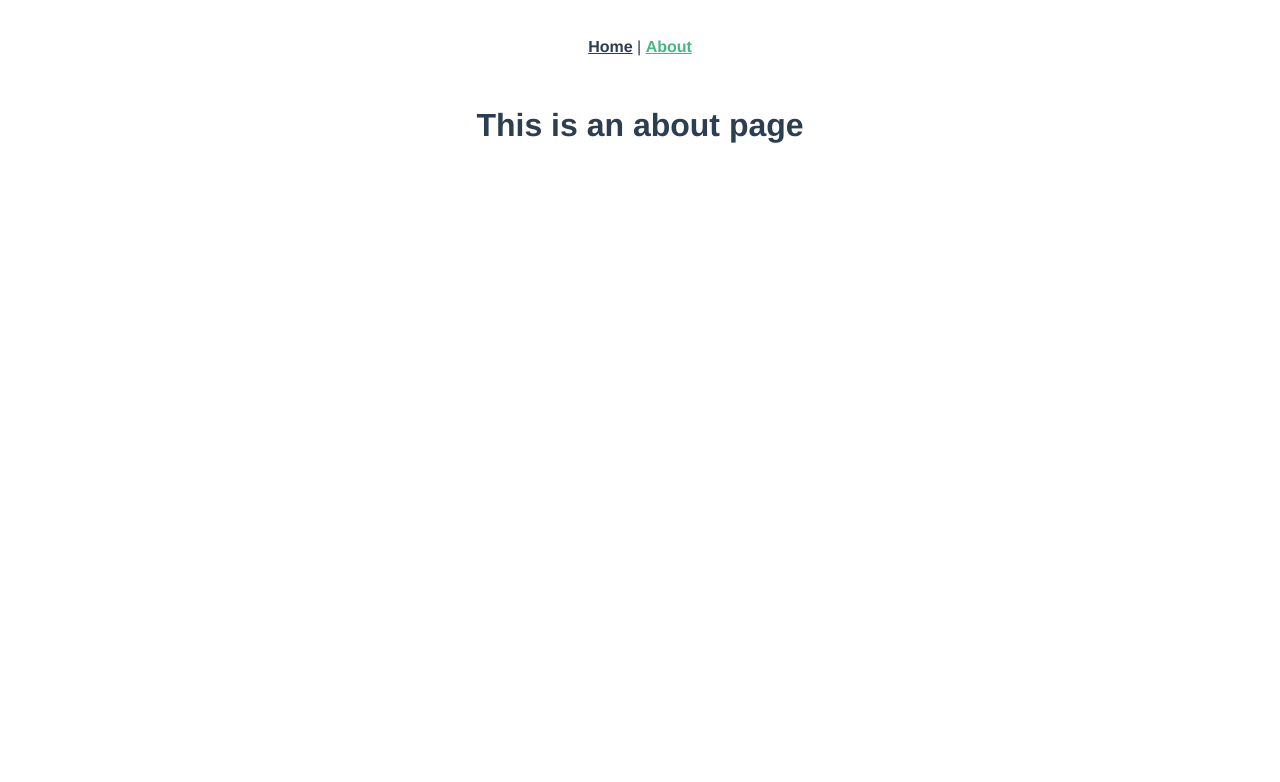
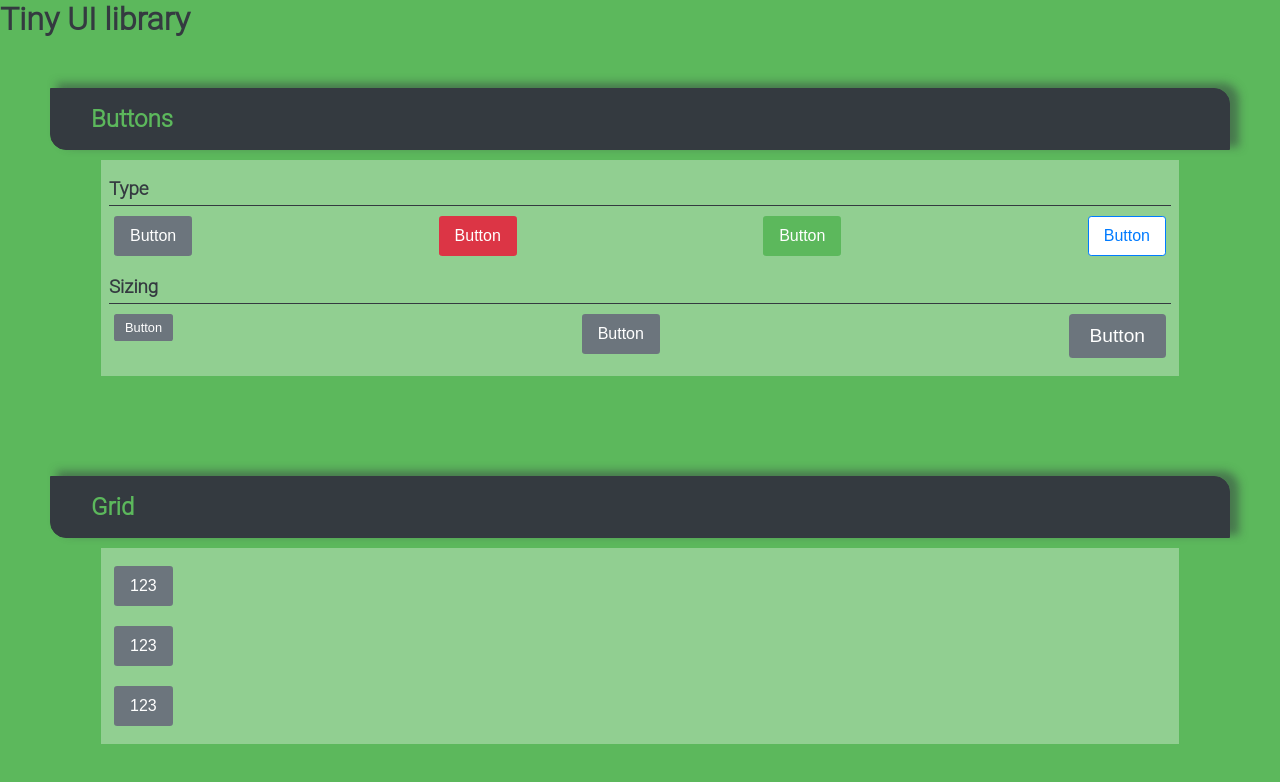
Before and after one commit to darkusss/UI-library, a Vue app in the folder my-ui-library/: page /about in a window 1280 px wide. Shown: the top 782 px of the page. Built offline with nearby package versions, Linux system fonts and the light colour scheme.

Commit message:
add button component

```diff
--- a/my-ui-library/src/App.vue
+++ b/my-ui-library/src/App.vue
@@ -1,31 +1,135 @@
 <template>
 	<div id="app">
-    <div id="nav">
-      <router-link to="/">Home</router-link> |
-      <router-link to="/about">About</router-link>
+		<header class="header">
+			<h1>Tiny UI library</h1>
+		</header>
+		<main>
+			<section class="section">
+				<h2 class="section-brand">Buttons</h2>
+				<div class="section-inner">
+					<div class="row">
+						<h3>Type</h3>
+						<MyButton @click="trigger">Button</MyButton>
+						<MyButton
+							v-for="(color, idx) in colors"
+							:key="idx"
+							:color="color"
+						>
+							Button
+						</MyButton>
 					</div>
-    <router-view/>
+					<div class="row">
+						<h3>Sizing</h3>
+						<MyButton
+							v-for="(size, idx) in sizes"
+							:key="idx"
+							:size="size">
+							Button
+						</MyButton>
+					</div>
+				</div>
+			</section>
+			<section class="section">
+				<h2 class="section-brand">Grid</h2>
+				<div class="section-inner">
+					<MyButton>123</MyButton>
+					<MyButton>123</MyButton>
+					<MyButton>123</MyButton>
+				</div>
+			</section>
+		</main>
 	</div>
 </template>
 
+<script>
+	// @ is an alias to /src
+	import MyButton from '@/components/MyButton.vue';
+
+	export default {
+		name: 'Home',
+		components: {
+			MyButton,
+		},
+		data() {
+			return {
+				colors: ['danger', 'success', 'outline-primary'],
+				sizes: ['sm', 'md', 'lg'],
+			};
+		},
+		methods: {
+			trigger: function () {
+				console.log(`You just trigger me`);
+			}
+		}
+	};
+</script>
+
 <style lang="less">
-#app {
-  font-family: Avenir, Helvetica, Arial, sans-serif;
-  -webkit-font-smoothing: antialiased;
-  -moz-osx-font-smoothing: grayscale;
-  text-align: center;
-  color: #2c3e50;
+	@primary-color: #007bff;
+	@success-color: #5cb85c;
+	@info-color: #5bc0de;
+	@warning-color: #ffc107;
+	@danger-color: #dc3545;
+	@dark-color: #343a40;
+	@lighten-success: lighten(@success-color, 15%);
+
+	*,
+	*:before,
+	*:after {
+		margin: 0;
+		padding: 0;
 	}
 
-#nav {
-  padding: 30px;
+	body {
+		font-family: "Roboto Light", sans-serif;
+	}
 
-  a {
-    font-weight: bold;
-    color: #2c3e50;
+	#app {
+		background-color: @success-color;
+		color: @dark-color;
 
-    &.router-link-exact-active {
-      color: #42b983;
+		main {
+			min-height: 100vh;
+
+			.section {
+
+				padding: 50px;
+
+				.section-brand {
+					color: @success-color;
+					background: @dark-color;
+					box-shadow: 8px -4px 8px 1px rgba(@dark-color,.5);
+
+					padding: 1rem 2.5rem;
+
+					border: 1px solid @dark-color;
+					border-radius: 0 16px;
+				}
+
+				.section-inner {
+					width: 90%;
+
+					background: @lighten-success;
+
+					margin: 10px auto 0;
+					padding: .5rem;
+
+					.row {
+						width: 100%;
+
+						display: flex;
+						justify-content: space-between;
+						flex-wrap: wrap;
+
+						h3 {
+							width: 100%;
+
+							padding: 10px 0 5px;
+
+							border-bottom: 1px solid @dark-color;
+						}
+					}
+				}
 			}
 		}
 	}
--- /dev/null
+++ b/my-ui-library/src/components/MyButton.vue
@@ -0,0 +1,90 @@
+<template>
+	<div id="wrapper">
+		<button @click="$emit('click')" class="btn" :class="'btn-' + color + ' btn-' + size">
+			<slot></slot>
+		</button>
+	</div>
+</template>
+<script>
+	import Vue from 'vue';
+
+	export default Vue.extend({
+		name: 'MyButton',
+		props: {
+			size: {
+				type: String,
+				default: 'md',
+			},
+			color: {
+				type: String,
+				default: 'secondary',
+			},
+		},
+
+	});
+</script>
+<style lang="less">
+	@primary-color: #007bff;
+	@secondary-color: #6c757d;
+	@success-color: #5cb85c;
+	@info-color: #5bc0de;
+	@warning-color: #ffc107;
+	@danger-color: #dc3545;
+	@dark-color: #343a40;
+	@lighten-success: lighten(@success-color, 15%);
+
+	.btn {
+		margin: 10px 5px;
+		display: inline-block;
+		color: black;
+		font-size: 1em;
+		border: 1px solid transparent;
+		cursor: pointer;
+		border-radius: 0.2em;
+		padding: 10px 15px;
+		text-decoration: none;
+		transition: .2s linear;
+	}
+
+	@btn-names: dark, primary, secondary, success, danger, warning, info;
+	@bg-colors: @dark-color, @primary-color, @secondary-color,
+	@success-color, @danger-color, @warning-color, @info-color;
+	@text-colors: white, white, white, white, white, @dark-color, white;
+
+	each(@btn-names, {
+	@index = 1;
+		.btn-@{value} {
+			.btn-style(extract(@bg-colors, @index), extract(@text-colors, @index));
+		}
+		.btn-@{value}:hover {
+			.btn-style(extract(@bg-colors, @index), extract(@text-colors, @index));
+			background: darken(extract(@bg-colors, @index), 10%);
+		}
+
+		.btn-outline-@{value} {
+			.btn-style(extract(@text-colors, @index), extract(@bg-colors, @index));
+			border: 1px solid extract(@bg-colors, @index);
+		}
+		.btn-outline-@{value}:hover {
+			.btn-style(extract(@bg-colors, @index), extract(@text-colors, @index));
+			transition: .2s linear;
+		}
+
+	@index = @index + 1;
+	});
+
+	.btn-sm {
+		font-size: .8em;
+		padding: 5px 10px;
+	}
+
+	.btn-lg {
+		font-size: 1.2em;
+		padding: 10px 20px;
+	}
+
+	.btn-style(@bg-color, @color: white) {
+		background: @bg-color;
+		color: @color;
+	}
+</style>
--- a/my-ui-library/src/main.ts
+++ b/my-ui-library/src/main.ts
@@ -1,10 +1,8 @@
 import Vue from 'vue';
 import App from './App.vue';
-import router from './router';
 
 Vue.config.productionTip = false;
 
 new Vue({
-  router,
   render: (h) => h(App),
 }).$mount('#app');
--- a/my-ui-library/src/views/About.vue
+++ /dev/null
@@ -1,5 +0,0 @@
-<template>
-  <div class="about">
-    <h1>This is an about page</h1>
-  </div>
-</template>
--- a/my-ui-library/src/views/Home.vue
+++ /dev/null
@@ -1,18 +0,0 @@
-<template>
-  <div class="home">
-    <img alt="Vue logo" src="../assets/logo.png">
-    <HelloWorld msg="Welcome to Your Vue.js App"/>
-  </div>
-</template>
-
-<script>
-// @ is an alias to /src
-import HelloWorld from '@/components/HelloWorld.vue'
-
-export default {
-  name: 'Home',
-  components: {
-    HelloWorld
-  }
-}
-</script>
```
Lines whose indentation alone changed are shown as unchanged.
